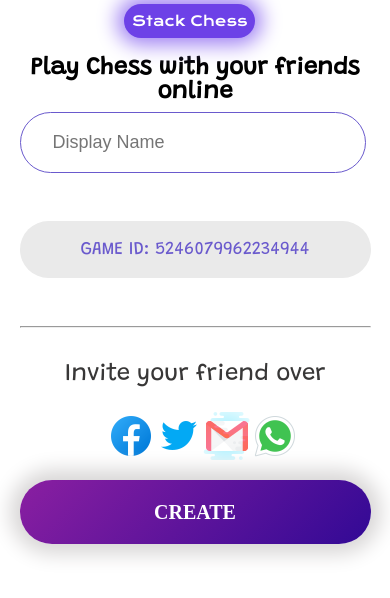
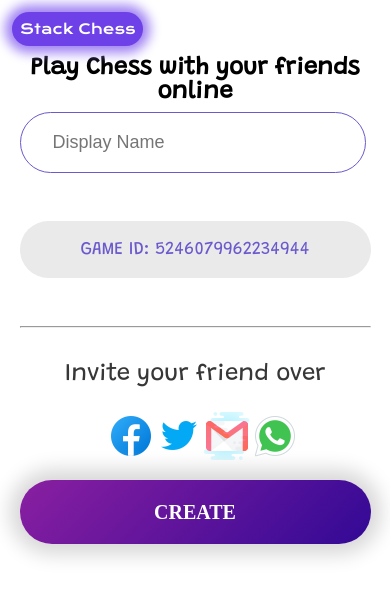
Before and after one commit to franknmungai/live-chess, a React (Create React App) app: page / in a window 390 px wide. Shown: the top 598 px of the page. Built offline with nearby package versions, Linux system fonts and the light colour scheme; no server answers; a web font is replaced by a local one.

Commit message:
fixed app bar title

```diff
--- a/src/pages/Home/home-styles.css
+++ b/src/pages/Home/home-styles.css
@@ -63,10 +63,14 @@ hr {
 	.app-title {
 		padding: 0.5rem;
 		background: rgb(109, 65, 231);
-		box-shadow: 0 0 20px 7px rgb(160, 130, 243);
+		box-shadow: 0 0 12px 7px rgb(160, 130, 243);
 		color: rgb(255, 255, 255);
-		left: 100px;
-		top: -20px;
+		/* left: 100px; */
+		/* top: -20px; */
 		font-size: 14px;
+		margin: 0 auto;
+		position: fixed;
+		z-index: 1;
+		margin-bottom: 2.5rem;
 	}
 }
```
